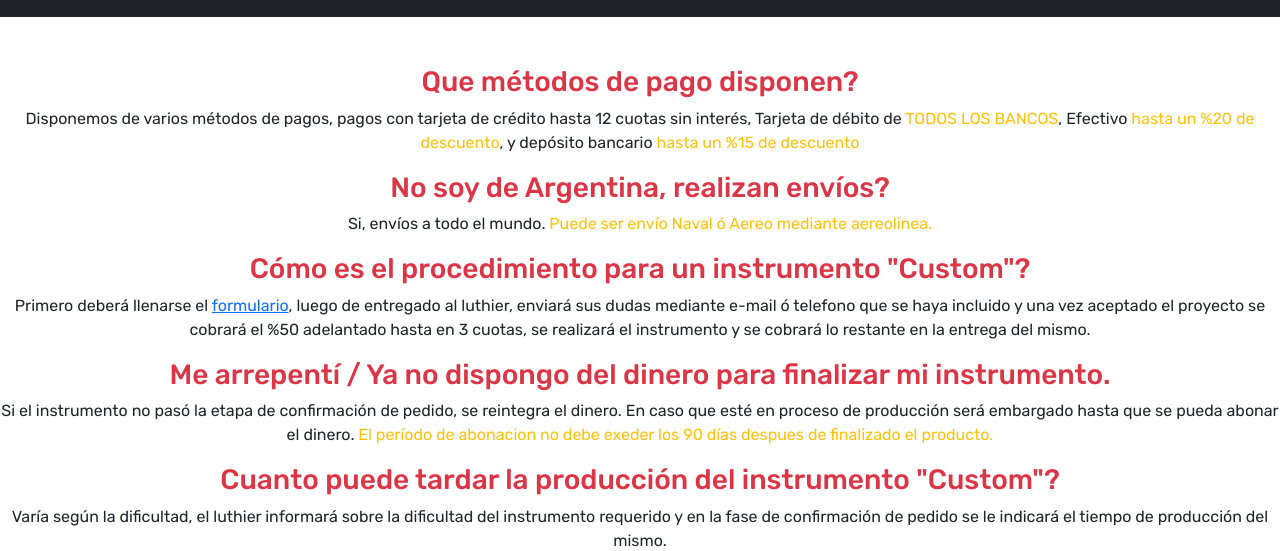
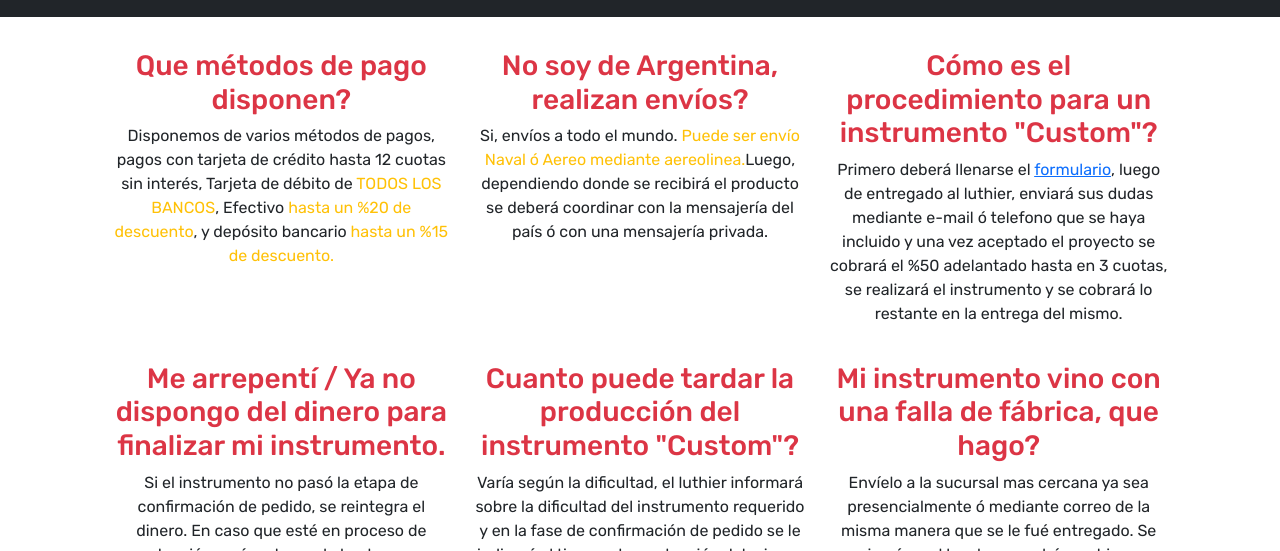
Before and after one commit to TimmyJonesP/Entregafinal-CH-DW, a plain HTML site: page pages/soporte.html in a window 1280 px wide. Shown: the part 159-710 px from the top of the page. Drawn offline with nearby package versions, Linux system fonts and the light colour scheme.

Commit message:
Finalizado

```diff
--- a/pages/soporte.html
+++ b/pages/soporte.html
@@ -64,24 +64,28 @@
     <!--Formulario de problemas y FAQ-->
 
     <main>
-        <section class="d-flex flex-wrap flex-sm-row justify-content-center align-items-center h-100 my-5">
-            <div class="text-center">
-
+        <section class="sup">
+            <div class="cont-1">
                 <h3 class="text-danger">Que métodos de pago disponen?</h3>
-                <p>Disponemos de varios métodos de pagos, pagos con tarjeta de crédito hasta 12 cuotas sin interés, Tarjeta de débito de <span class="text-warning">TODOS LOS BANCOS</span>, Efectivo <span class="text-warning">hasta un %20 de descuento</span>, y depósito bancario <span class="text-warning">hasta un %15 de descuento</span></p>
-
+                <p>Disponemos de varios métodos de pagos, pagos con tarjeta de crédito hasta 12 cuotas sin interés, Tarjeta de débito de <span class="text-warning">TODOS LOS BANCOS</span>, Efectivo <span class="text-warning">hasta un %20 de descuento</span>, y depósito bancario <span class="text-warning">hasta un %15 de descuento.</span></p>
+            </div>
+            <div class="cont-2">
                 <h3 class="text-danger">No soy de Argentina, realizan envíos?</h3>
-                <p>Si, envíos a todo el mundo.<span class="text-warning"> Puede ser envío Naval ó Aereo mediante aereolinea.</span></p>
-
+                <p>Si, envíos a todo el mundo.<span class="text-warning"> Puede ser envío Naval ó Aereo mediante aereolinea.</span>Luego, dependiendo donde se recibirá el producto se deberá coordinar con la mensajería del país ó con una mensajería privada.</p>
+            </div>
+            <div class="cont-3">
                 <h3 class="text-danger">Cómo es el procedimiento para un instrumento "Custom"?</h3>
                 <p>Primero deberá llenarse el <span class="text-primary"><a href="./custom-shop.html">formulario</a></span>, luego de entregado al luthier, enviará sus dudas mediante e-mail ó telefono que se haya incluido y una vez aceptado el proyecto se cobrará el %50 adelantado hasta en 3 cuotas, se realizará el instrumento y se cobrará lo restante en la entrega del mismo.</p>
-
+            </div>
+            <div class="cont-4">
                 <h3 class="text-danger">Me arrepentí / Ya no dispongo del dinero para finalizar mi instrumento.</h3>
                 <p>Si el instrumento no pasó la etapa de confirmación de pedido, se reintegra el dinero. En caso que esté en proceso de producción será embargado hasta que se pueda abonar el dinero. <span class="text-warning">El período de abonacion no debe exeder los 90 días despues de finalizado el producto.</span></p>
-
+            </div>
+            <div class="cont-5">
                 <h3 class="text-danger">Cuanto puede tardar la producción del instrumento "Custom"?</h3>
                 <p>Varía según la dificultad, el luthier informará sobre la dificultad del instrumento requerido y en la fase de confirmación de pedido se le indicará el tiempo de producción del mismo.</p>
-
+            </div>
+            <div class="cont-6">
                 <h3 class="text-danger">Mi instrumento vino con una falla de fábrica, que hago?</h3>
                 <p>Envíelo a la sucursal mas cercana ya sea presencialmente ó mediante correo de la misma manera que se le fué entregado. Se revisará en el local y se podrá <span> cambiar por otro de mismo valor ó agregando mas dinero, de mayor gama.</span></p>
             </div>
--- a/stylesheets/main.css
+++ b/stylesheets/main.css
@@ -31,6 +31,7 @@ footer ul li{
 }
 .ui{
     width: 24px;
+    animation: ui 10s ease-in-out 0s infinite;
 }
 
 .subt{
@@ -60,7 +61,59 @@ footer ul li{
     animation-delay: 0s;
 }
 
+.card-c{
+    display: flex;
+    flex-wrap: wrap;
+    justify-content: center;
+    padding: 1rem;
+}
+.card-f{
+    padding: 1rem;
+}
+
+.cont-1{
+    grid-area: sup1;
+    text-align: center;
+}
+.cont-2{
+    grid-area: sup2;
+    text-align: center;
+}
+.cont-3{
+    grid-area: sup3;
+    text-align: center;
+}
+.cont-4{
+    grid-area: sup4;
+    text-align: center;
+}
+.cont-5{
+    grid-area: sup5;
+    text-align: center;
+}
+.cont-6{
+    grid-area: sup6;
+    text-align: center;
+}
+
+.sup{
+    display: grid;
+    grid-template-areas:
+    "sup1 sup1"
+    "sup2 sup2"
+    "sup3 sup3"
+    "sup4 sup4"
+    "sup5 sup5"
+    "sup6 sup6"
+    ;
+    grid-template-columns: repeat(2, 1fr);
+    grid-template-rows: repeat(9, auto);
+    gap: 20px;
+    margin: 1rem;
+}
+
 @keyframes wpp {
+
     0%{
         transform:translateY(2.5rem);
         width: 0px;
@@ -81,6 +134,20 @@ footer ul li{
         transform: scale(1);
         width: 24px;
     }
+
+}
+
+@keyframes ui {
+    25%{
+        transform: scale(0.5);
+    }
+    50%{
+        transform: scale(1.5);
+    }
+    100%{
+        transform: scale(1);
+    }
+
 }
 @media screen and (min-width:768px){
     footer ul{
@@ -110,6 +177,17 @@ footer ul li{
         animation-timing-function: ease-in-out;
         animation-duration: 3s;
         animation-delay: 0s;
+    }
+    .sup{
+        display: grid;
+        grid-template-areas:
+        "sup1 sup2"
+        "sup3 sup4"
+        "sup5 sup6";
+        grid-template-columns: repeat(2, 1fr);
+        grid-template-rows: repeat(3, auto);
+        gap: 20px;
+        margin: 2rem;
     }
         @keyframes wpp  {
             0%{
@@ -142,7 +220,16 @@ footer ul li{
     .tipoa{
         padding: 2rem 6rem;
     }
-
+    .sup{
+        display: grid;
+        grid-template-areas:
+        "sup1 sup2 sup3"
+        "sup4 sup5 sup6";
+        grid-template-columns: repeat(3,1fr);
+        grid-template-rows: repeat(2,1fr);
+        gap: 20px;
+        margin: 2rem 7rem;
+    }
 }
 
 
```
Also changed, not shown: pages/catalogo.html (+9 -5 lines), pages/permuta.html (+7 -7 lines), README.md.
